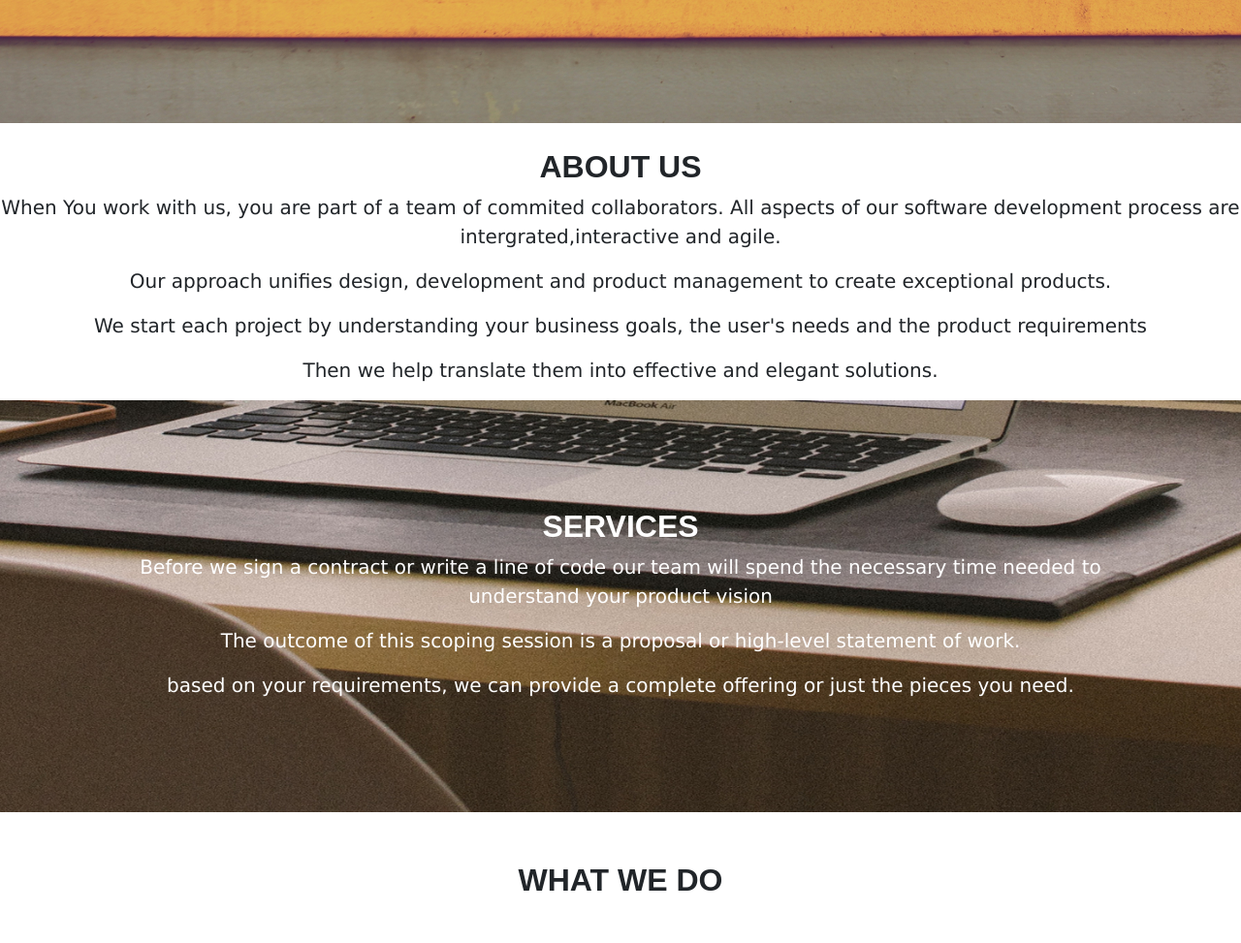
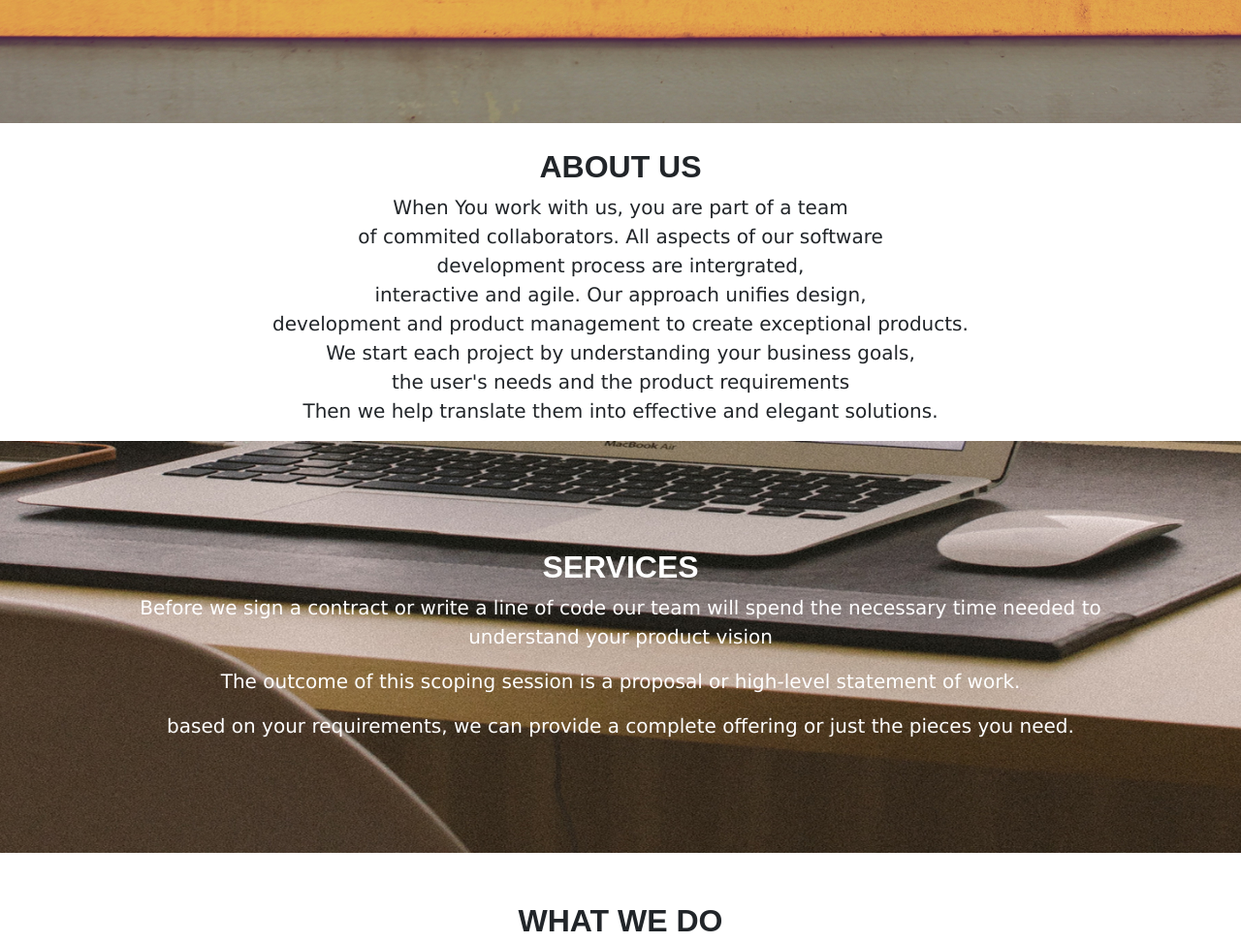
Before and after one commit to skeza318J/IP3, a plain HTML site: page index.html in a window 1280 px wide. Shown: the part 621-1594 px from the top of the page at 97% size. Drawn offline with Linux system fonts and the light colour scheme.

Commit message:
added break to the paragraph

```diff
--- a/css/styles.css
+++ b/css/styles.css
@@ -285,5 +285,5 @@ background-color: black;
 background-color: black;
 }
 ::placeholder{
-    color:whitesmoke;
+    color:white;
 }
--- a/index.html
+++ b/index.html
@@ -24,12 +24,8 @@
         </section>
         <section id="aboutus">
             <h2>ABOUT US</h2>
-            <p>When You work with us, you are part of a team of commited collaborators. All aspects of our software
-                development process are intergrated,interactive and agile.</p>
-            <p>Our approach unifies design, development and product management to create exceptional products.</p>
-            <p>We start each project by understanding your business goals, the user's needs and the product requirements
-            </p>
-            <p>Then we help translate them into effective and elegant solutions.</p>
+            <p>When You work with us, you are part of a team <br> of commited collaborators. All aspects of our software <br>
+                development process are intergrated, <br> interactive and agile. Our approach unifies design, <br> development and product management to create exceptional products. <br> We start each project by understanding your business goals, <br> the user's needs and the product requirements <br> Then we help translate them into effective and elegant solutions.</p>
         </section>
         <section id="services">
             <h2>SERVICES</h2>
@@ -125,17 +121,17 @@
             <h2>CONTACT US</h2>
             <form>
                 <div class="form-row">
-                    <div class="col-md-5">
+                    <div class=".col-md-5">
                         <input type="text" class="form-control" style="background-color:transparent" placeholder="Name..." id="name">
                     </div><br>
-                    <div class="col-md-5">
+                    <div class=".col-md-5">
                         <input type="text" class="form-control" style="background-color:transparent" placeholder="Email...">
                     </div>
                 </div>
             </form><br>
             <form>
                 <div class="form-row">
-                    <div class="col-md-2">
+                    <div class=".col-md-2">
                         <textarea name="message" class="jum-4" style="background-color:transparent" placeholder="Your message here..." rows="8" cols="102" required></textarea> <br>
                     </div>
                     </div>
```
